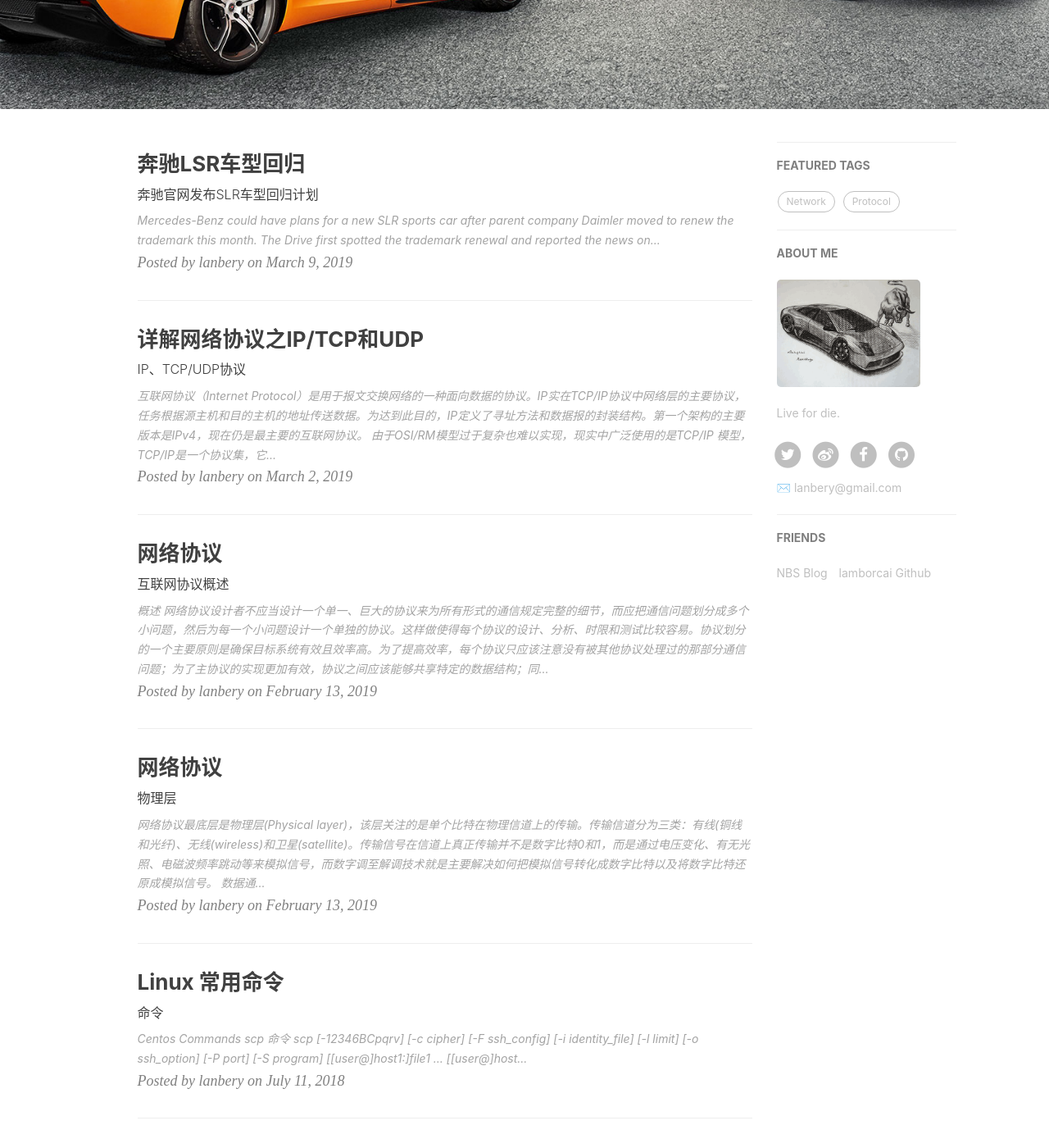
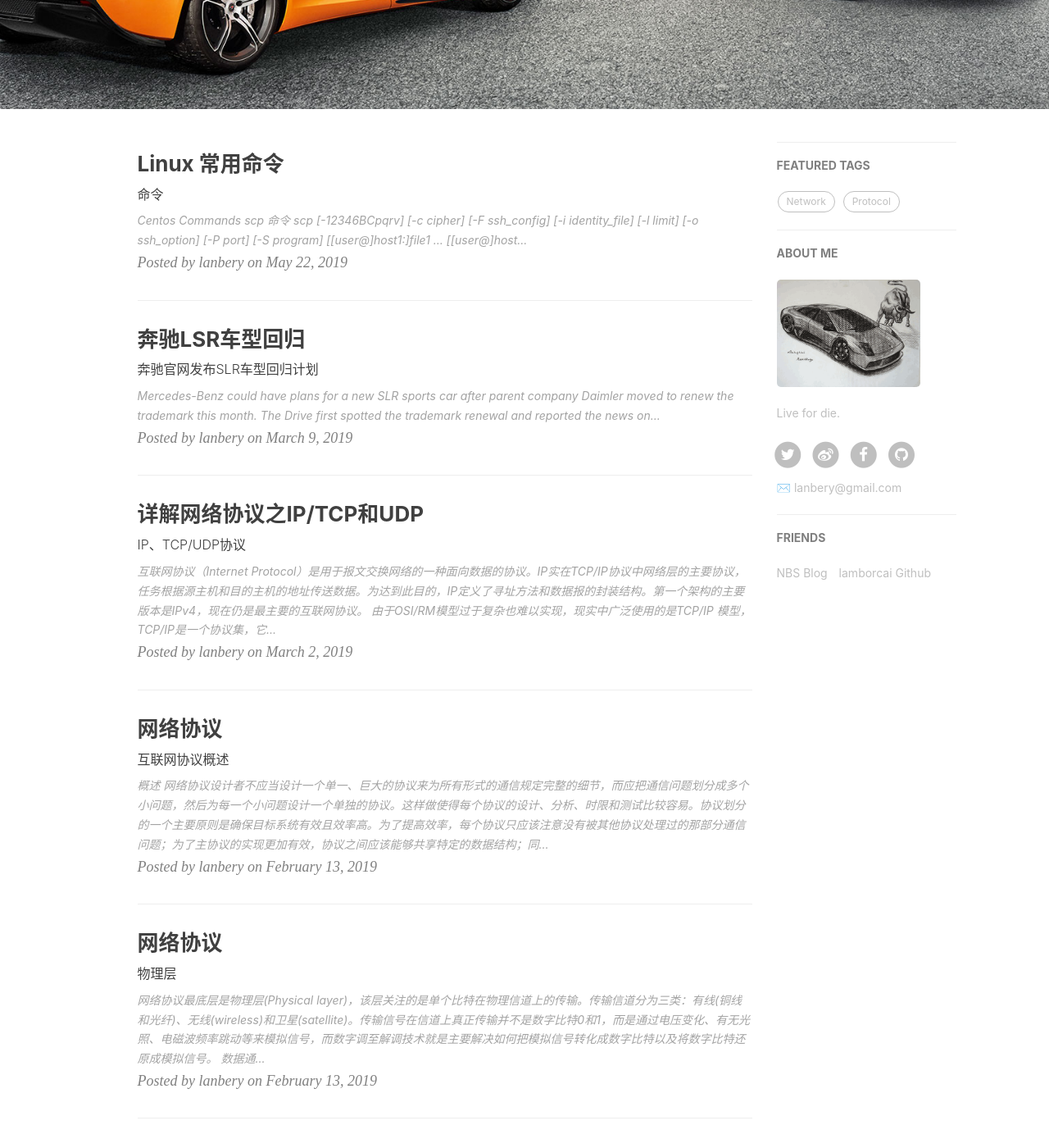
Before and after one commit to lanbery/lanbery.github.io, a Jekyll site: the page built from index.html, in a window 1280 px wide and 1400 px high, scrolled down 285 px. Shown: the whole window at 82% size. Built offline with Jekyll 4.4.1, drawn with Linux system fonts in a browser that asks for light colours; nearby versions of some CDN libraries; the list of posts is cut into pages by our own code; comment, search, counter and statistics services are not loaded.

```diff
--- a/_posts/2019-05-22-LinuxCommands.md
+++ b/_posts/2019-05-22-LinuxCommands.md
@@ -2,7 +2,7 @@
 layout:     post
 title:      Linux 常用命令
 subtitle:   命令
-date:       2018-07-11
+date:       2019-05-22
 author:     lanbery
 header-img: img/post-bg-hacker.jpg
 catalog: true
```
